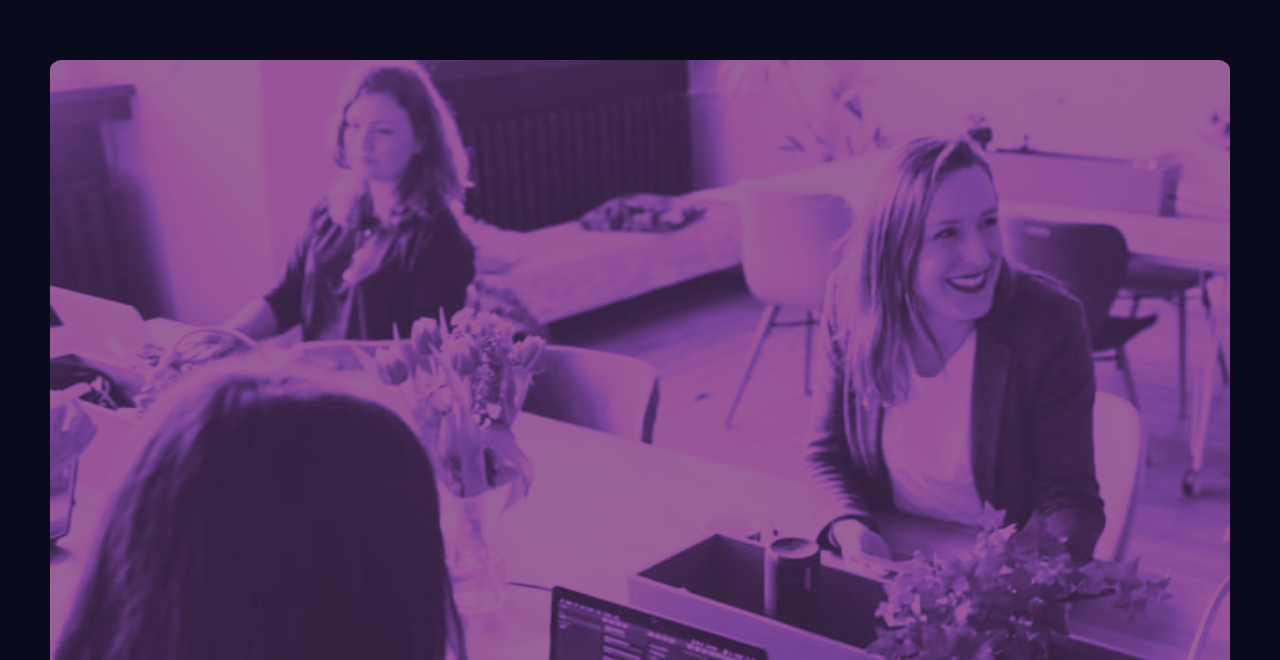
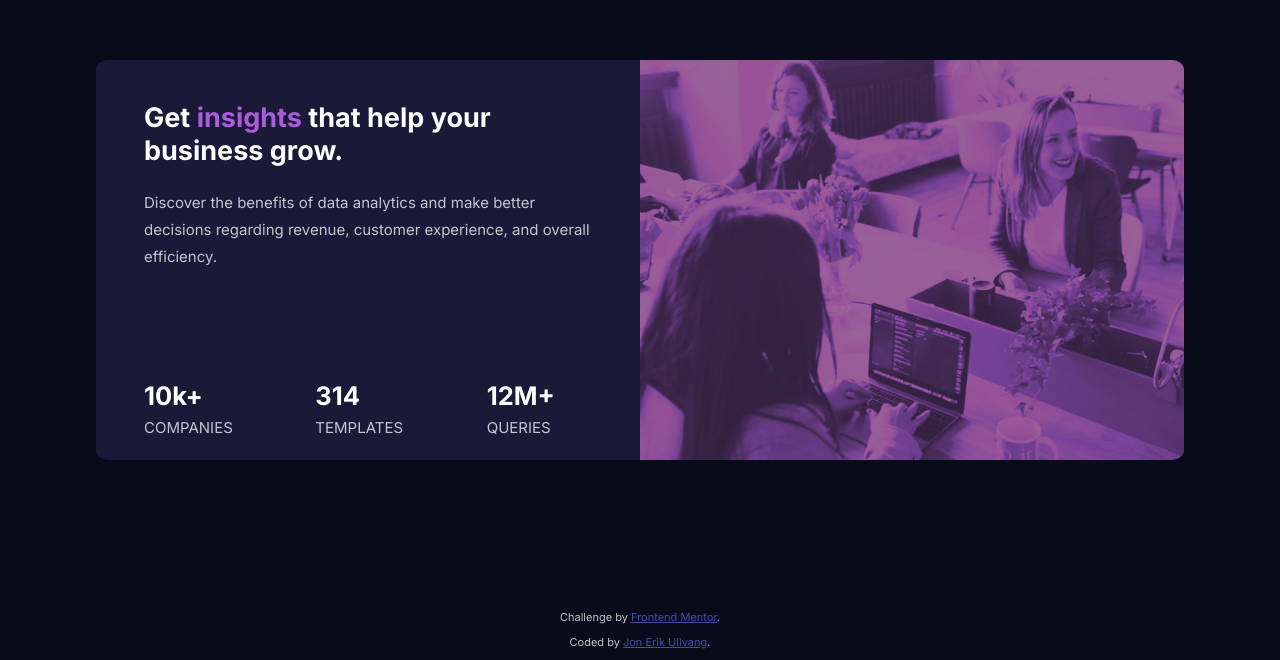
Before and after one commit to Ullvang/frontend-mentor-stats-preview-component, a React (Create React App) app: page / in a window 1280 px wide. Shown: the part 140-800 px from the top of the page. Built offline with nearby package versions, Linux system fonts and the light colour scheme.

Commit message:
made responsive

```diff
--- a/src/App.css
+++ b/src/App.css
@@ -5,12 +5,14 @@ footer {
 } */
 
 #card {
+  display: flex;
+  flex-direction: column;
   border-radius: 12px / 10px;
   /* border: white solid 2px; */
-  margin-top: clamp(70px, 20%, 200px);
+  margin-top: clamp(70px, 20%, 400px);
   margin-left: clamp(10px, 5%, 50px);
   margin-right: clamp(10px, 5%, 50px);
-  margin-bottom: clamp(70px, 20%, 200px);
+  margin-bottom: clamp(70px, 20%, 400px);
   overflow: hidden;
   background-color: hsl(244, 38%, 16%);
 }
--- a/src/App.js
+++ b/src/App.js
@@ -1,4 +1,5 @@
 import "./App.css";
+import "./App.responsive.css";
 import imageHeaderMobile from "./images/image-header-mobile.jpg";
 
 function App() {
--- /dev/null
+++ b/src/App.responsive.css
@@ -0,0 +1,58 @@
+@media only screen and (min-width: 1000px) {
+  .App {
+    display: flex;
+    justify-content: center;
+    align-items: center;
+    height: 100vh;
+    max-width: 1440px;
+    margin: auto;
+  }
+
+  #card {
+    flex-direction: row-reverse;
+    width: 70%;
+    margin: 0px;
+  }
+  #card > img {
+    width: 50%;
+  }
+
+  #info-box {
+    margin: 2rem 3rem;
+    position: relative;
+    text-align: left;
+    /* line-height: 150%; */
+  }
+
+  #highlights {
+    /* display: flex; */
+    flex-direction: row;
+    justify-content: space-between;
+    position: absolute;
+    bottom: 0;
+    width: 100%;
+    /* text-align: center; */
+  }
+
+  #highlights > div {
+    width: 100%;
+    text-align: left;
+  }
+
+  .attribution {
+    position: fixed;
+    bottom: 0;
+    left: auto;
+    width: 100%;
+  }
+}
+
+@media screen and (max-width: 1400px) and (min-width: 1000px) {
+  #card {
+    width: 85%;
+  }
+  #info-box {
+    margin: 0.5rem 1rem;
+    /* line-height: 150%; */
+  }
+}
```
